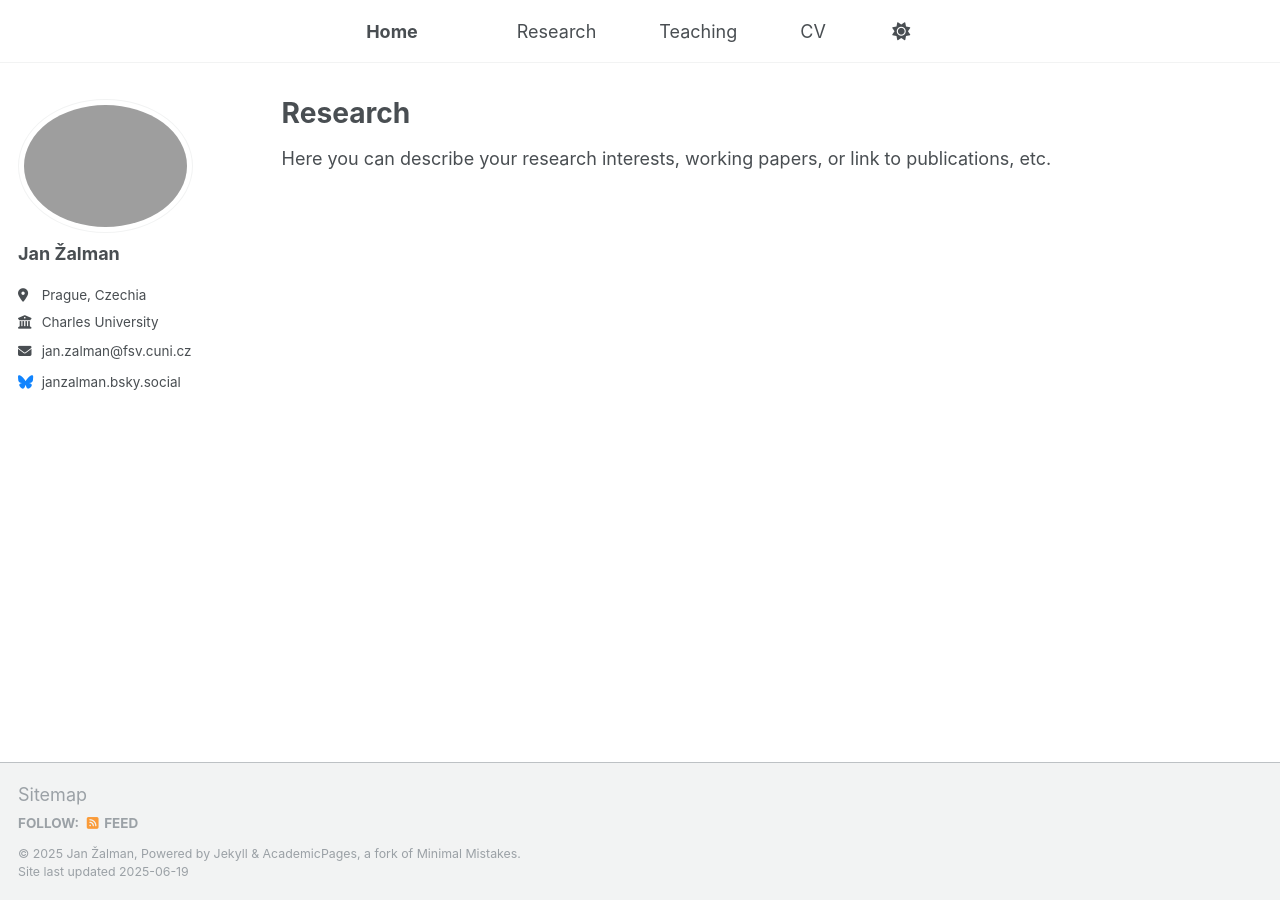
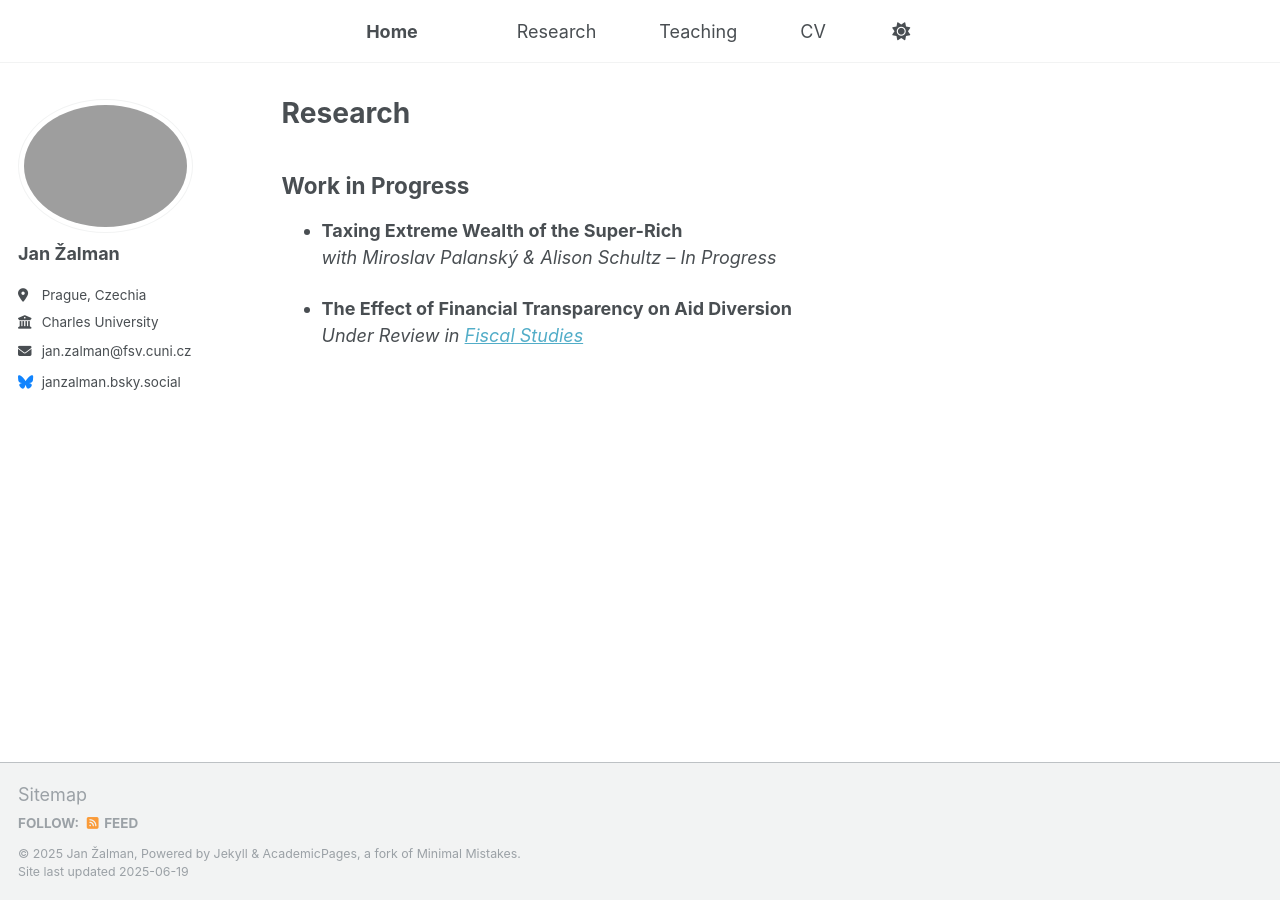
Before and after one commit to janzalman/janzalman.github.io, a Jekyll site: the page built from _pages/research.md, in a window 1280 px wide. Built offline with Jekyll 4.4.1, drawn with Linux system fonts in a browser that asks for light colours.

Commit message:
Update research.md

```diff
--- a/_pages/research.md
+++ b/_pages/research.md
@@ -1,8 +1,13 @@
 ---
+layout: archive
 title: "Research"
 permalink: /research/
-layout: archive
-author_profile: true
 ---
 
-Here you can describe your research interests, working papers, or link to publications, etc.
+## Work in Progress
+
+- **Taxing Extreme Wealth of the Super-Rich**
+  *with Miroslav Palanský & Alison Schultz – In Progress*
+
+- **The Effect of Financial Transparency on Aid Diversion**
+  *Under Review in [Fiscal Studies](https://onlinelibrary.wiley.com/journal/14755890)*
```
